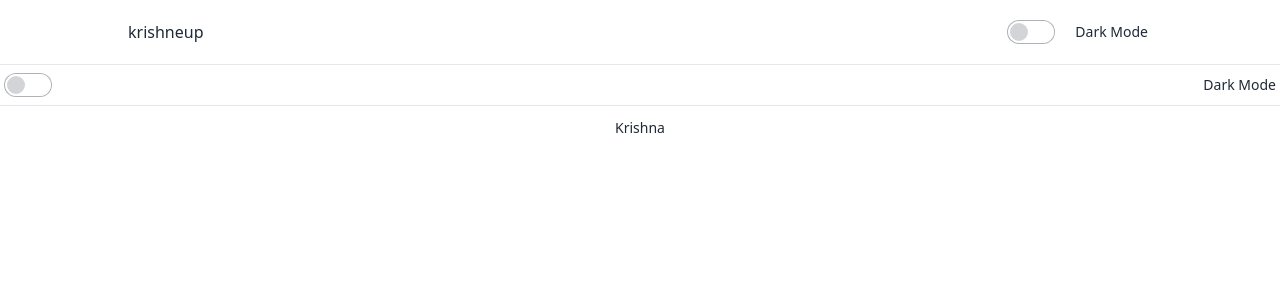
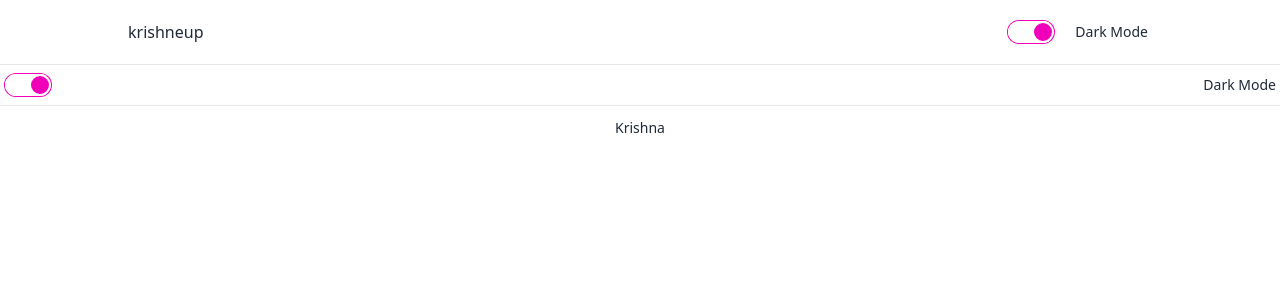
Before and after one commit to davecook88/Thrive_BE_public, a Next.js app: page /components/toggle in a window 1280 px wide. Shown: the top 300 px of the page. Built offline with nearby package versions, Linux system fonts and the light colour scheme.

Commit message:
dark mode checkbox into toggle state

```diff
--- a/pages/components/toggle.tsx
+++ b/pages/components/toggle.tsx
@@ -3,11 +3,15 @@ import React, { useState } from "react";
 const Toggle = () => {
   const [checked, setChecked] = useState<boolean>(true);
 
+  const ToggleNow = () =>{
+    setChecked(!checked)
+  }
+
   return (
     <>
       <div className="form-control">
         <label className="cursor-pointer label space-x-5">
-          <input type="checkbox" className="toggle toggle-secondary" />
+          <input type="checkbox" defaultChecked={checked} onChange={ToggleNow} className="toggle toggle-secondary" />
           <span className="label-text">Dark Mode</span>
         </label>
       </div>
```
